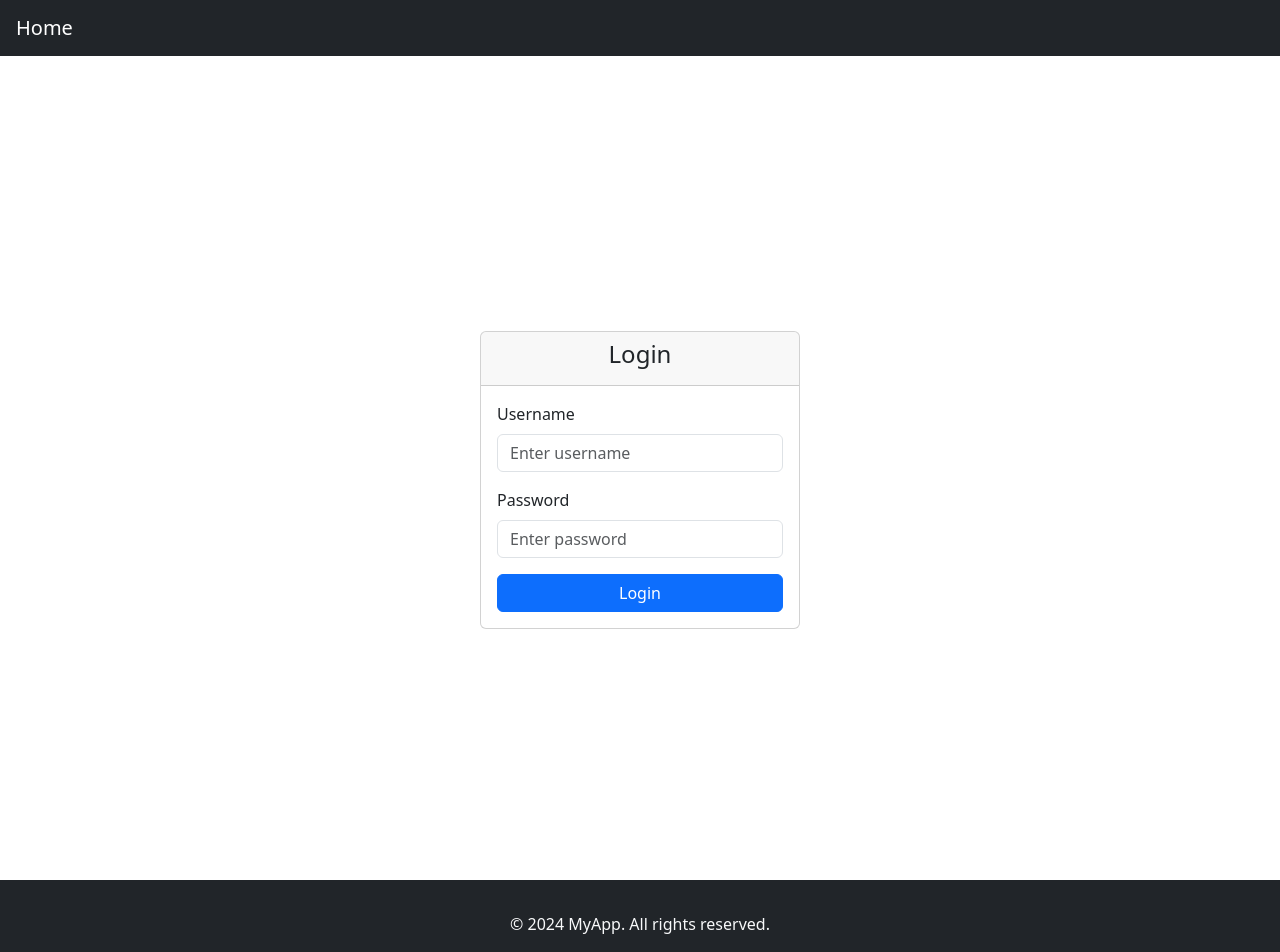
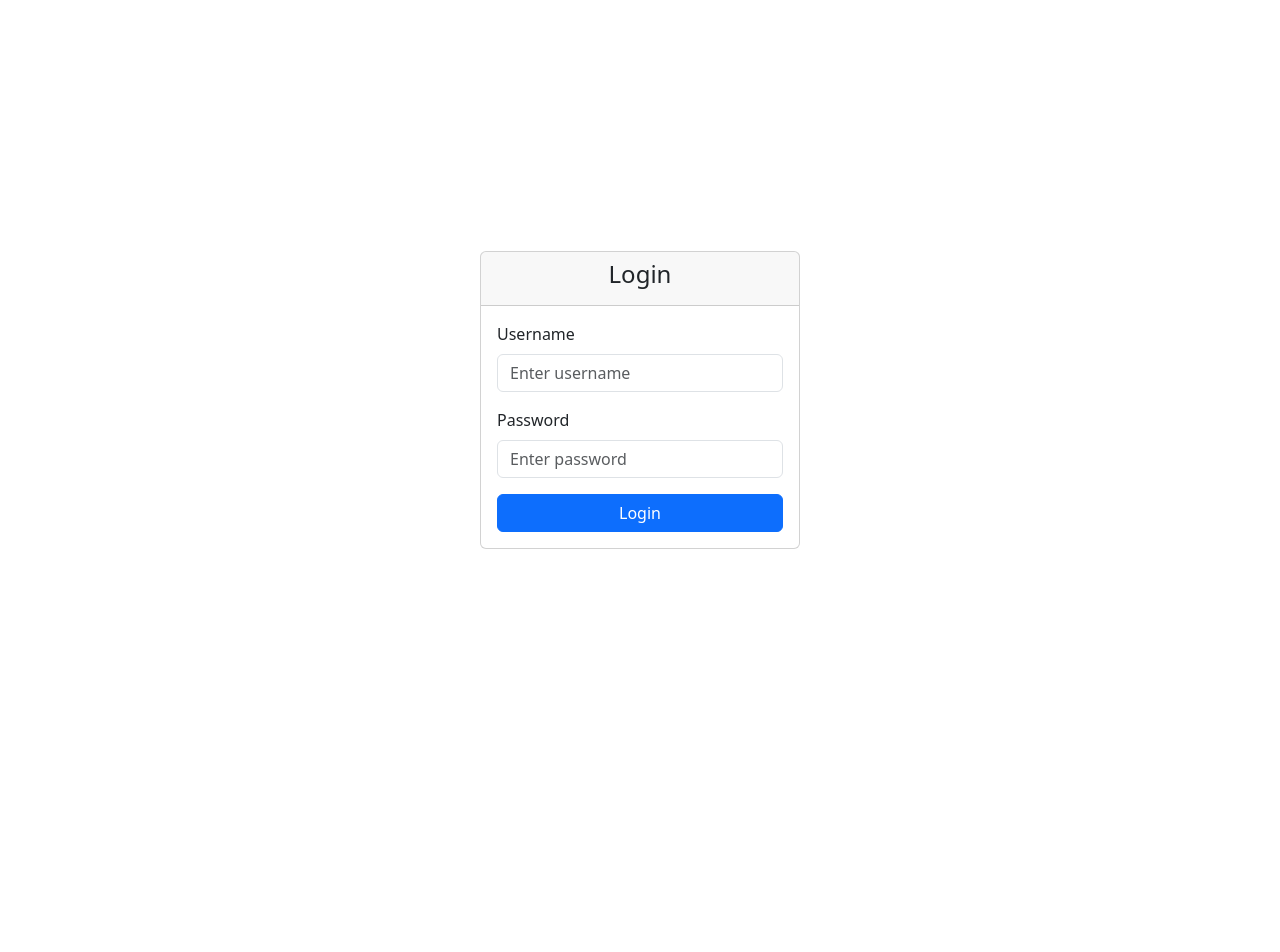
Before and after one commit to yutthaphichai08/test-junior-frontend, a Next.js app: page / in a window 1280 px wide. Shown: the top 952 px of the page. After the commit the page ends 800 px from the top, so only its background shows below. Built offline with nearby package versions, Linux system fonts and the light colour scheme.

Commit message:
change style page

```diff
--- a/src/app/blogs/[id]/page.tsx
+++ b/src/app/blogs/[id]/page.tsx
@@ -41,7 +41,7 @@ export default function BlogDetail({
   };
 
   return (
-    <div className="container" style={{ minHeight: "100vh" }}>
+    <div className="container p-5" style={{ minHeight: "100vh" }}>
       {loading ? (
         <LoadingSpinner />
       ) : (
--- a/src/app/blogs/page.tsx
+++ b/src/app/blogs/page.tsx
@@ -84,7 +84,7 @@ export default function Blogs() {
           <LoadingSpinner />
         ) : isLoggedIn ? (
           <>
-            <div className="p-4">
+            <div className="p-5">
               <h1 className="text-center">Welcome to the web site!</h1>
             </div>
             <SearchComponent
--- a/src/app/layout.tsx
+++ b/src/app/layout.tsx
@@ -30,9 +30,9 @@ export default function RootLayout({
   return (
     <html lang="en">
       <body className={`${geistSans.variable} ${geistMono.variable}`}>
-        <NavbarComponent />
+        {/* <NavbarComponent /> */}
         {children}
-        <Footer />
+        {/* <Footer /> */}
       </body>
     </html>
   );
```
